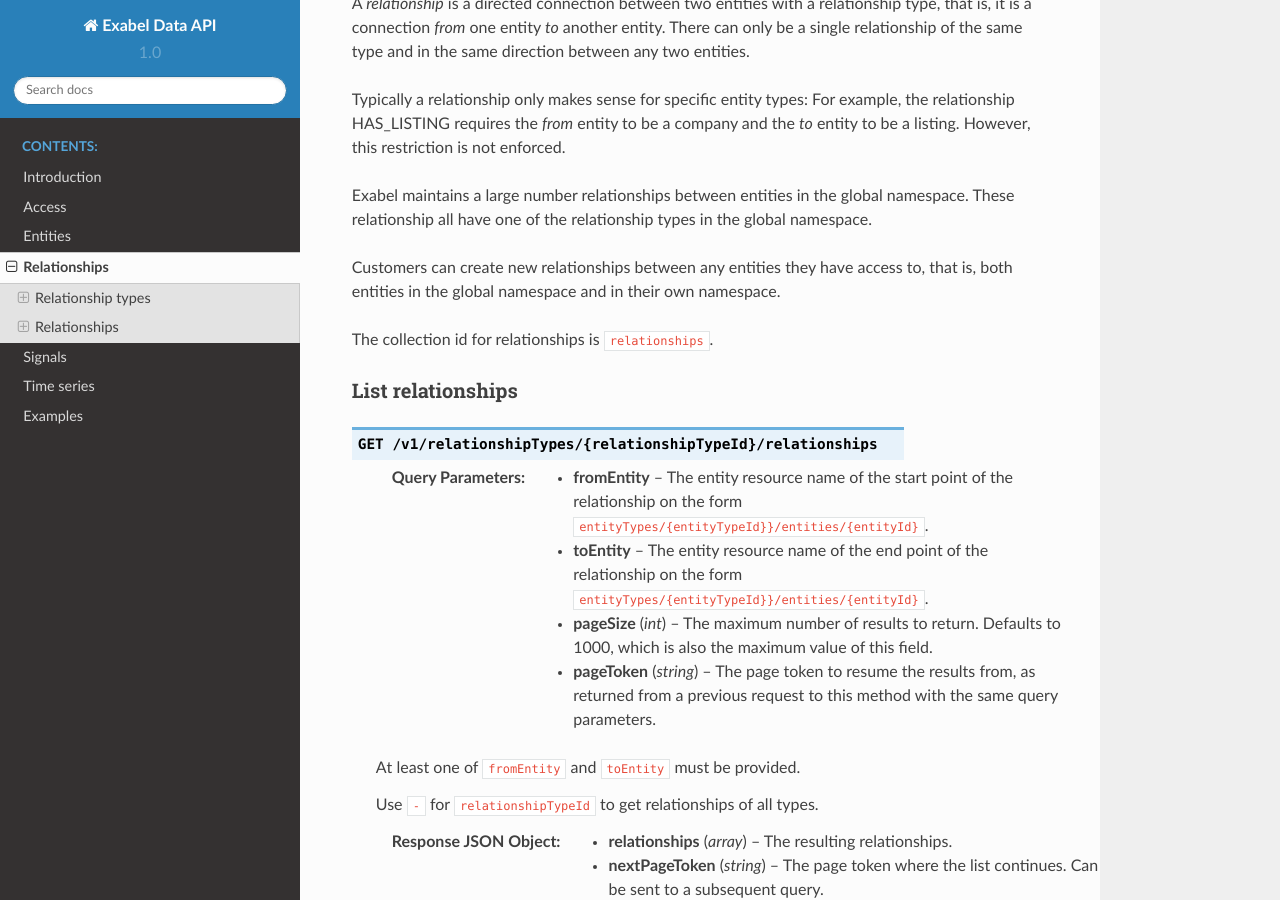
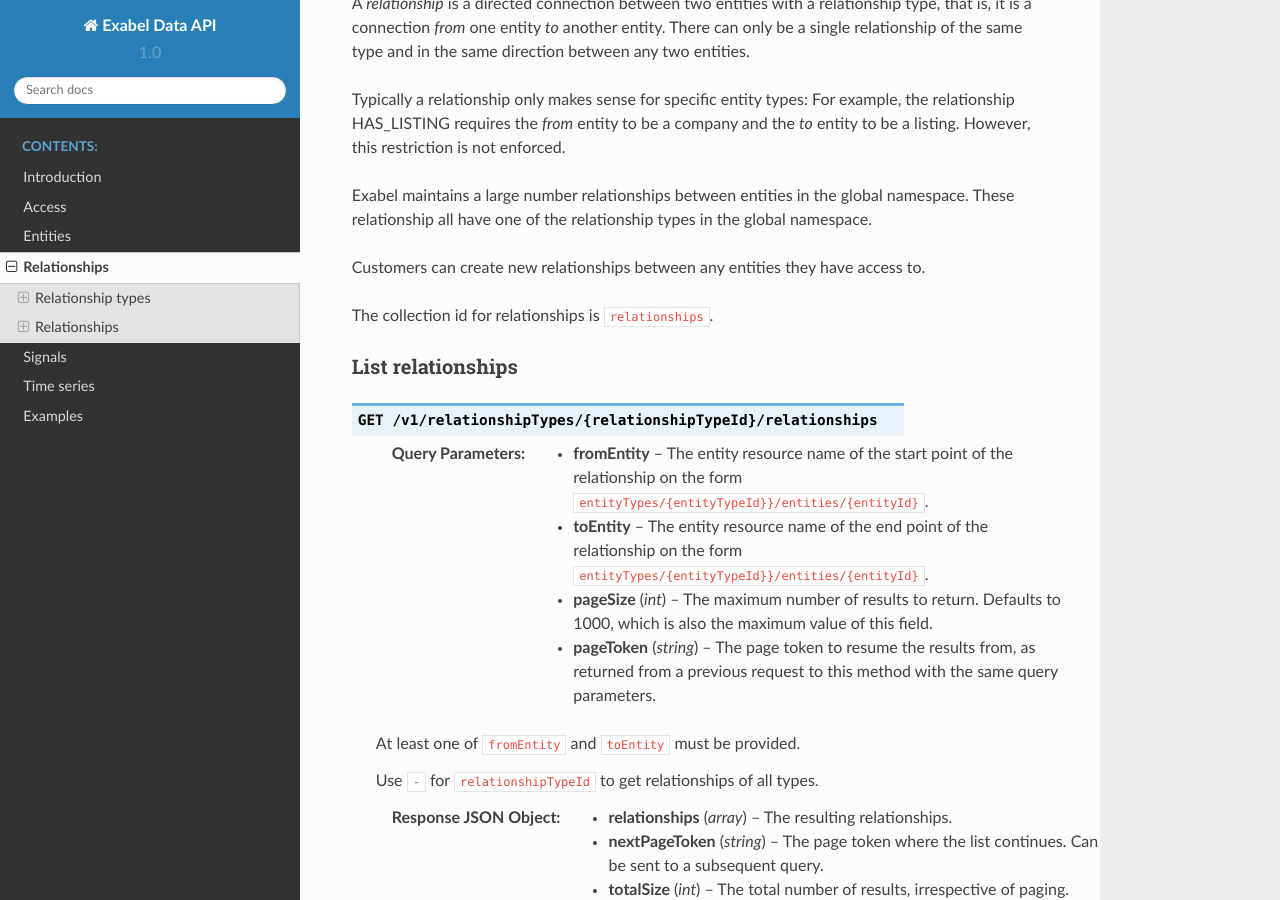
Before and after one commit to Exabel/api, a Sphinx documentation site: the page built from exabel/api/data/doc/relationships.rst, in a window 1280 px wide and 900 px high, scrolled down 2626 px. Built offline with Sphinx 7.4.7 and the Read the Docs theme 2.0.0, drawn with Linux system fonts in a browser that asks for light colours; formulas are drawn with MathJax 3.

Commit message:
Relationships can now be created between any entites the customer has access to. (#46)

```diff
--- a/exabel/api/data/doc/relationships.rst
+++ b/exabel/api/data/doc/relationships.rst
@@ -218,8 +218,7 @@
 Exabel maintains a large number relationships between entities in the global namespace. These
 relationship all have one of the relationship types in the global namespace.
 
-Customers can create new relationships between any entities they have access to, that is, both
-entities in the global namespace and in their own namespace.
+Customers can create new relationships between any entities they have access to.
 
 The collection id for relationships is ``relationships``.
 
```
